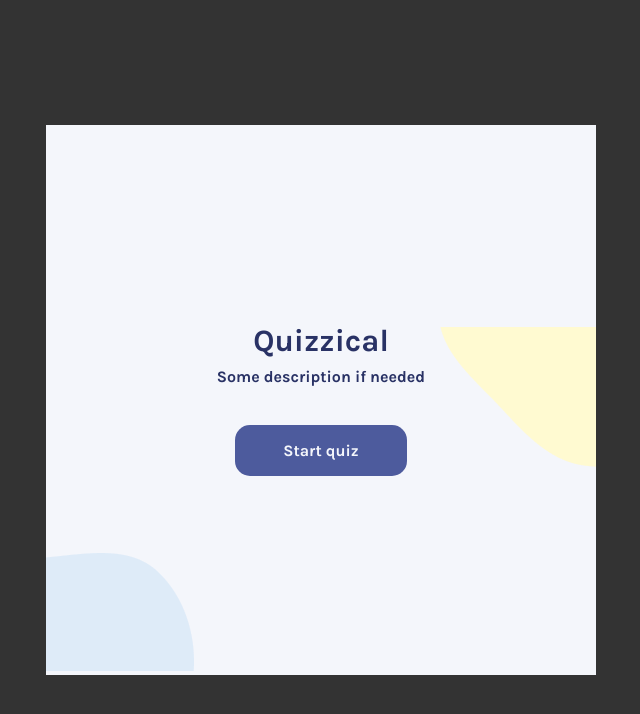
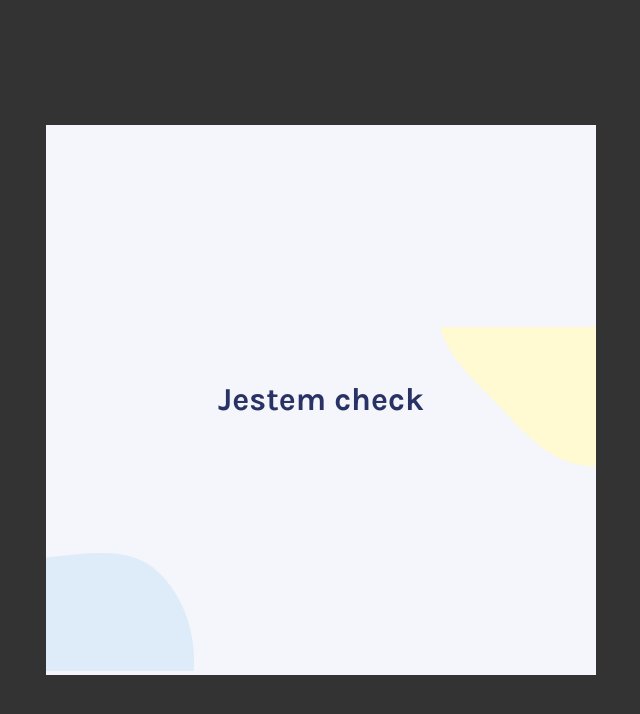
Before and after one commit to gregsypek/Quizzical2, a React (Create React App) app: page /check in a window 1280 px wide. Shown: the top 714 px of the page, without its empty margins (319-959 px from the left). Built offline with nearby package versions, Linux system fonts and the light colour scheme.

Commit message:
add routes

```diff
--- a/package.json
+++ b/package.json
@@ -8,6 +8,7 @@
     "@testing-library/user-event": "^12.1.10",
     "react": "^17.0.2",
     "react-dom": "^17.0.2",
+    "react-router-dom": "^6.1.0",
     "react-scripts": "4.0.3",
     "web-vitals": "^1.0.1"
   },
--- a/src/App.js
+++ b/src/App.js
@@ -1,9 +1,17 @@
+import React from "react";
 import Home from "./Home";
+import Check from "./Check";
+import { Route, BrowserRouter, Routes } from "react-router-dom";
 
 function App() {
 	return (
 		<div className="wrapper grid bg-white">
-			<Home />
+			<BrowserRouter>
+				<Routes>
+					<Route exact path="/" element={<Home />} />
+					<Route exact path="/check" element={<Check />} />
+				</Routes>
+			</BrowserRouter>
 		</div>
 	);
 }
--- /dev/null
+++ b/src/Check.js
@@ -0,0 +1,5 @@
+import React from "react";
+
+export default function Check() {
+	return <h1>Jestem check</h1>;
+}
--- a/src/Home.js
+++ b/src/Home.js
@@ -1,13 +1,13 @@
 import React from "react";
-
+import { Link } from "react-router-dom";
 export default function Home() {
 	return (
 		<div className="home flex">
 			<h1 className="fs-700 ff-sans-normal text-accent">Quizzical</h1>
 			<p className="fs-sans-cond fs-400">Some description if needed</p>
-			<a href="index.html" className="btn btn--full">
+			<Link to="/check" className="btn btn--full">
 				Start quiz
-			</a>
+			</Link>
 		</div>
 	);
 }
```
Also changed, not shown: 1 other file (tests, documents, lock files or other folders).
